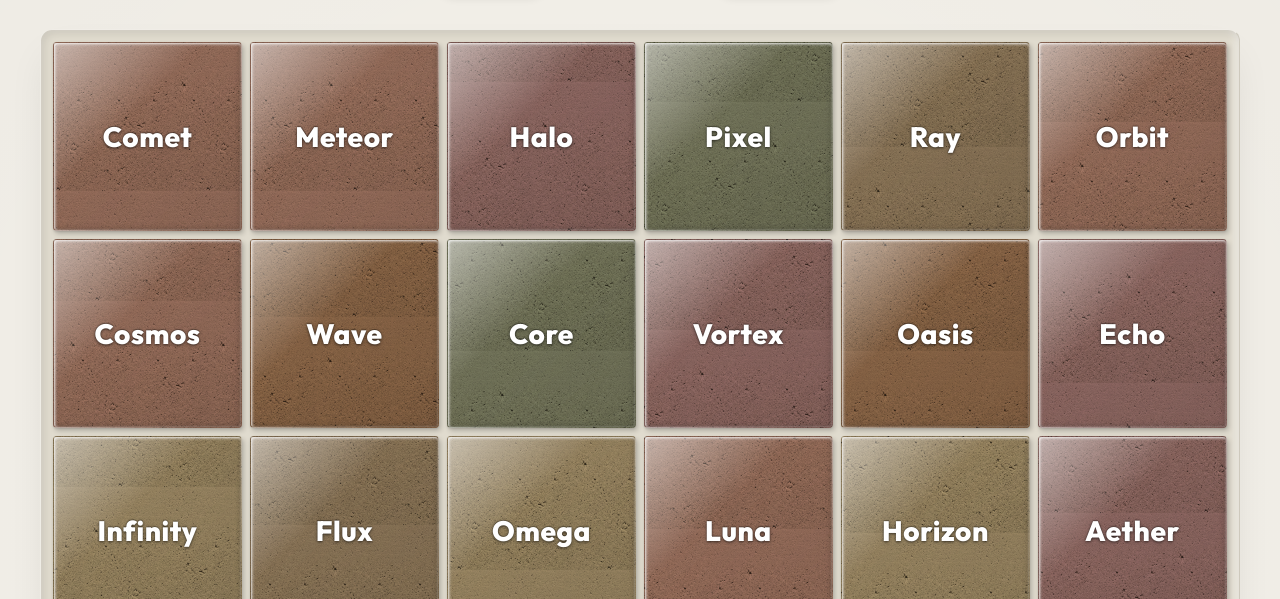
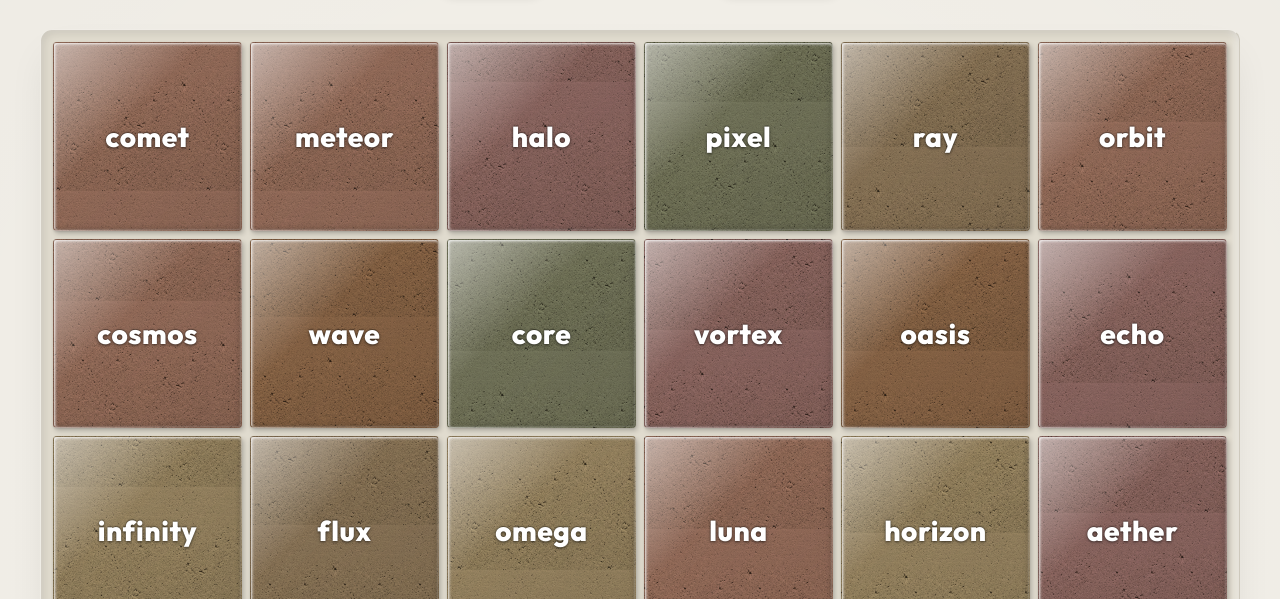
Before and after one commit to smarques/tilecraft, a plain HTML site: page index.html in a window 1280 px wide. Shown: the part 201-800 px from the top of the page. Drawn offline with Linux system fonts and the light colour scheme.

Commit message:
style: reformat CSS selectors and apply lowercase text transformation to tiles

```diff
--- a/style.css
+++ b/style.css
@@ -79,14 +79,16 @@ header p {
     pointer-events: none;
 }
 
-.moves-display, .score-display {
+.moves-display,
+.score-display {
     font-size: 1.2rem;
     font-weight: 600;
     color: var(--text-primary);
     pointer-events: auto;
 }
 
-#moves-count, #score-count {
+#moves-count,
+#score-count {
     color: #c97a7e;
     /* A muted terracotta */
 }
@@ -190,6 +192,7 @@ button.active {
     /* Debossed/etched text effect for white text */
     text-shadow: 0 1px 3px rgba(0, 0, 0, 0.6), 0 -1px 1px rgba(0, 0, 0, 0.3);
     border: 1px solid rgba(0, 0, 0, 0.05);
+    text-transform: lowercase;
 }
 
 .tile:not(.empty-tile):hover .tile-inner {
```
